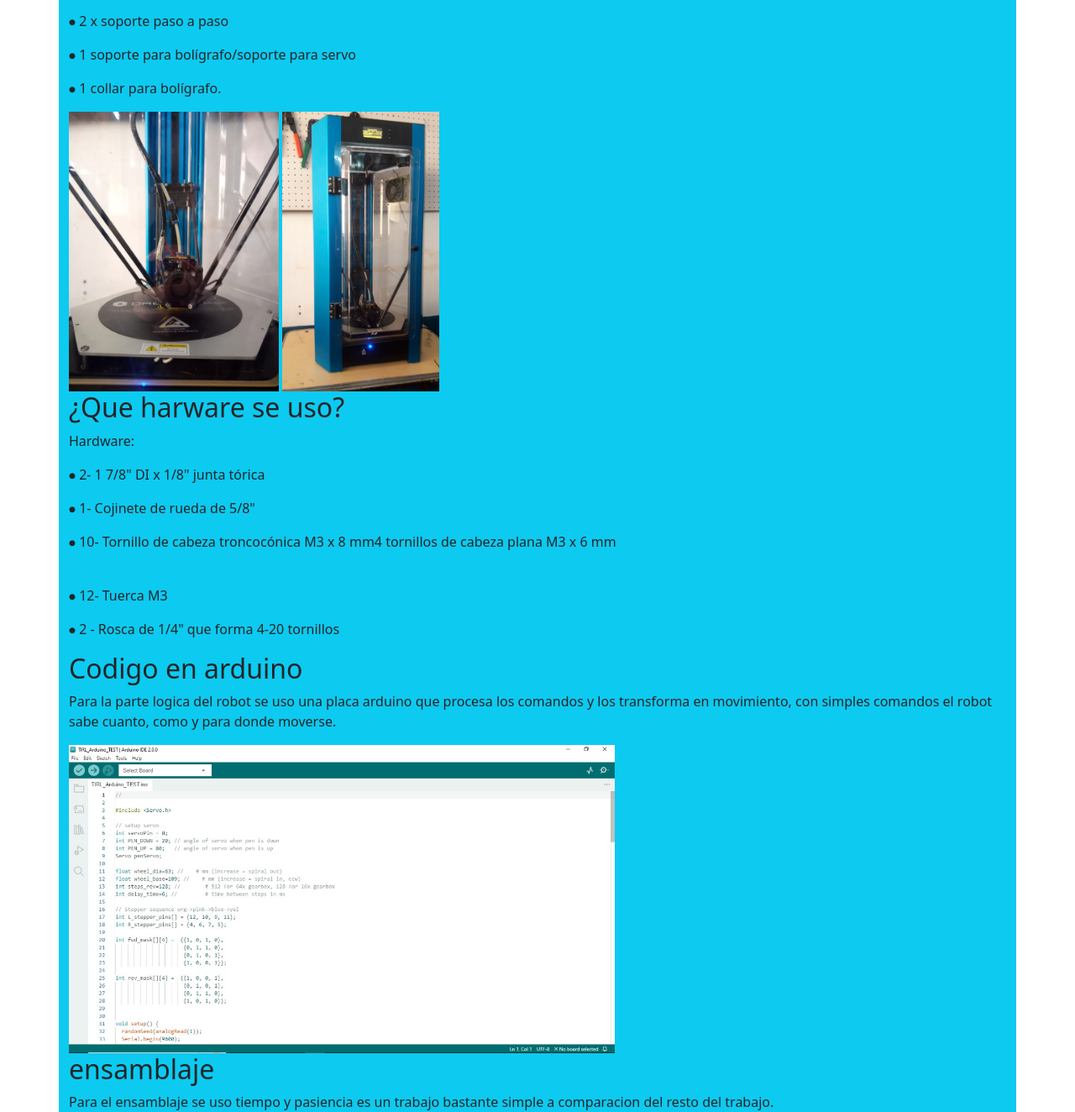
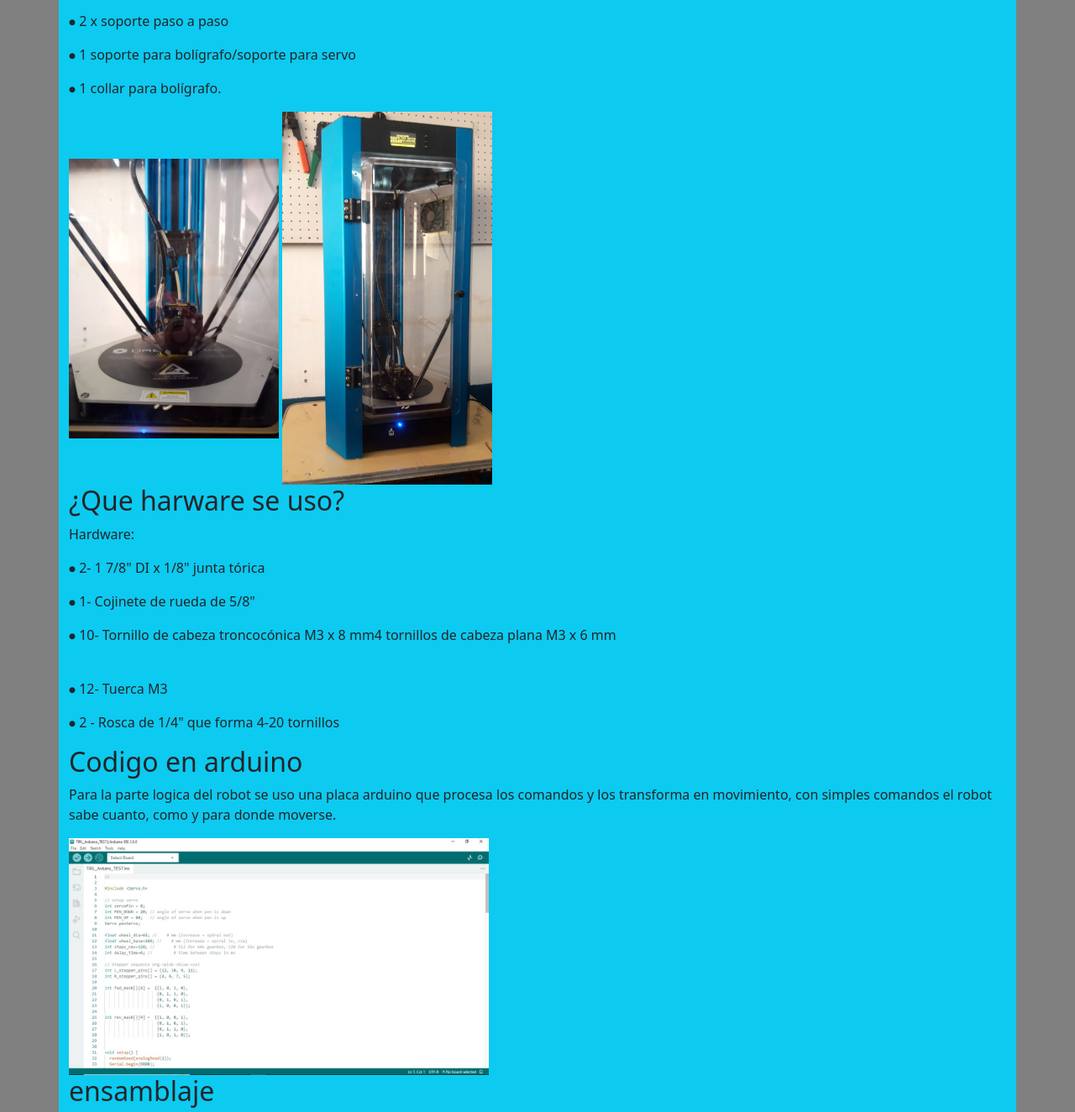
Before and after one commit to Francokk/Tortuga-que-dibuja, a website: page index.html in a window 1280 px wide. Shown: the part 243-1567 px from the top of the page at 84% size. Drawn offline with nearby package versions, Linux system fonts and the light colour scheme.

Commit message:
Update index.html

```diff
--- a/index.html
+++ b/index.html
@@ -7,7 +7,7 @@
     <link rel="stylesheet" href="css/bootstrap.min.css">
     <title>Document</title>
 </head>
-<body>
+<body style="background-color:gray;">
           <main class="container d-flex aling-item-center justify-content-center vh-100">
             <div class="row">
               <!-- clomna izquierda-->
@@ -29,8 +29,8 @@
                  <p> ⦁	1 collar para bolígrafo. </p>
                 </p>
 
-                <img src="impresora_1.jfif" class="img-fluid" alt="..."  width="250"  height="100"  >
-                <img src="impresora_2.jfif" class="img-fluid" alt="..."  width="187"  height="100"  >
+                <img src="impresora_1.jfif" class="img-fluid" alt="..."  width="250"  height="250"  >
+                <img src="impresora_2.jfif" class="img-fluid" alt="..."  width="250"  height="250"  >
 
                 <div class="col5 col-lg3 bg-info">
 
@@ -50,7 +50,7 @@
                     <p>
                      Para la parte logica del robot se uso una placa arduino que procesa los comandos y los transforma en movimiento, con simples comandos el robot sabe cuanto, como y para donde moverse.
                     </p>
-                    <img src="tortuga_3.jpeg" class="img-fluid" alt="..."  width="650"  height="45000"  >
+                    <img src="tortuga_3.jpeg" class="img-fluid" alt="..."  width="500"  height="500"  >
 
 
                     <div class="col5 col-lg9 bg-info">
@@ -58,8 +58,8 @@
                       <p>
                       Para el ensamblaje se uso tiempo y pasiencia es un trabajo bastante simple a comparacion del resto del trabajo.
                       </p>
-                      <img src="tortuga_1.jpeg" class="img-fluid" alt="..."  width="250"  height="100"  >
-                      <img src="tortuga_2.jpeg" class="img-fluid" alt="..."  width="250"  height="100"  >
+                      <img src="tortuga_1.jpeg" class="img-fluid" alt="..."  width="250"  height="250"  >
+                      <img src="tortuga_2.jpeg" class="img-fluid" alt="..."  width="250"  height="250"  >
                       <p>Asi se ve terminado el proyecto, gracias por ver.</p>
 
 
```
